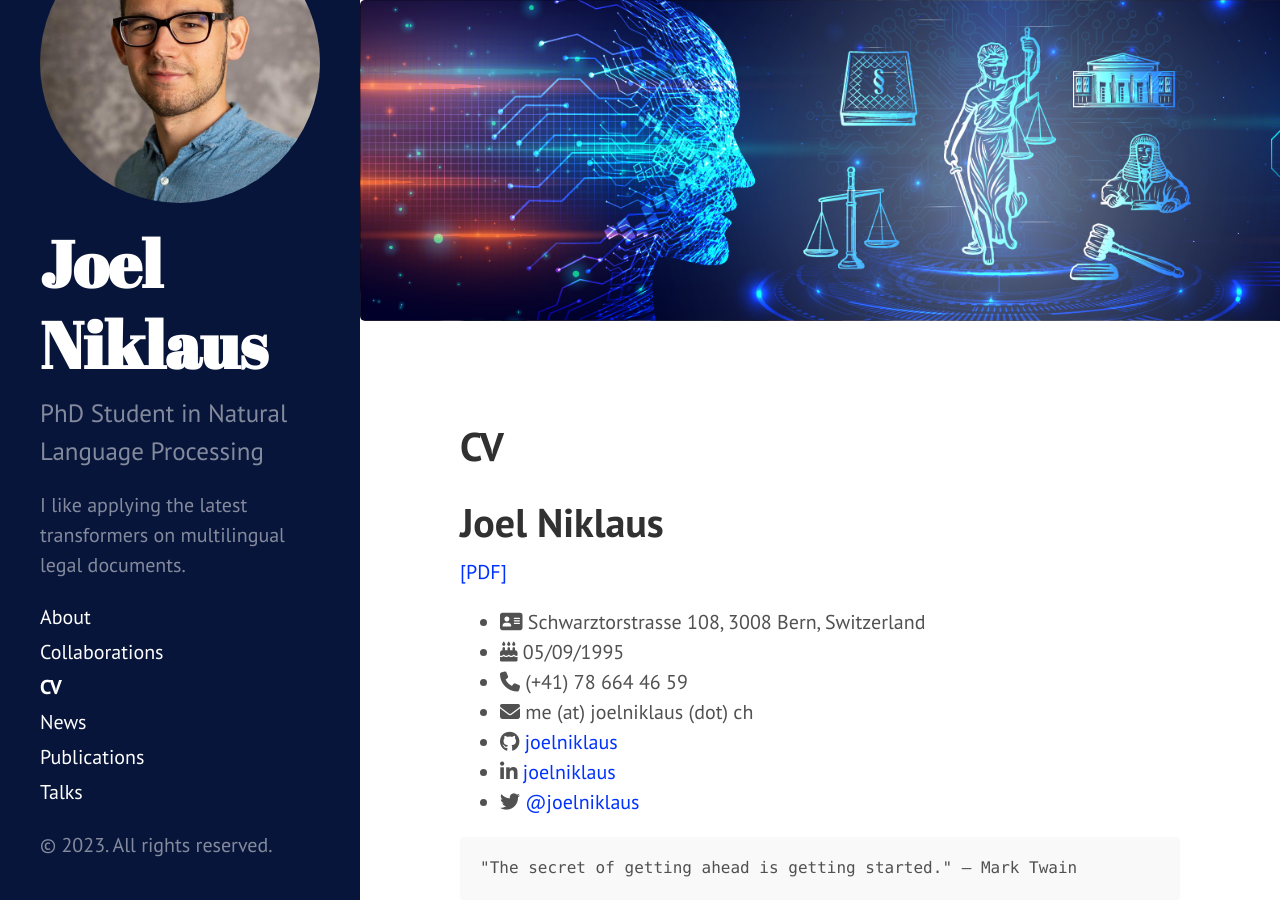
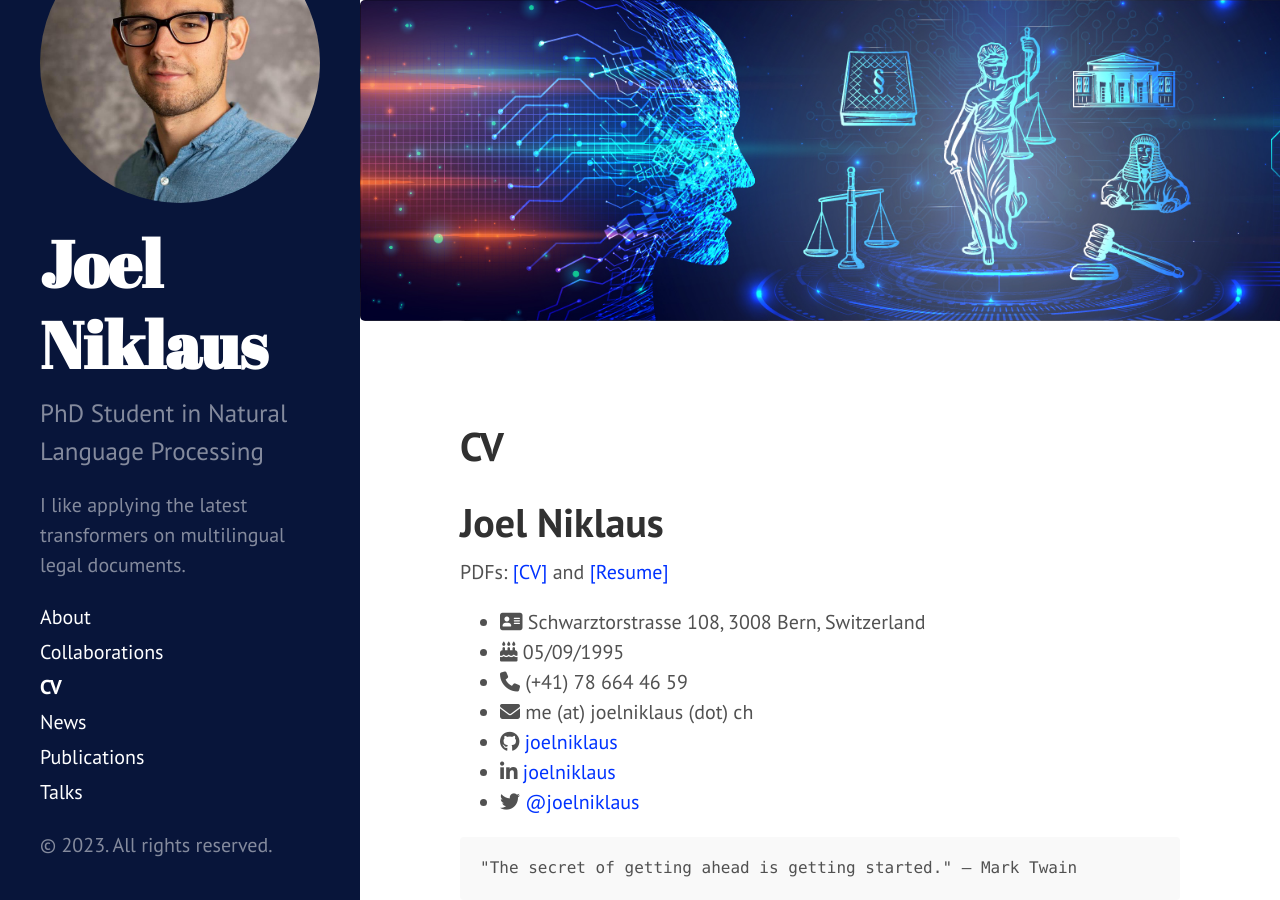
Before and after one commit to JoelNiklaus/joelniklaus.github.io, a Jekyll site: the page built from _pages/cv.md, in a window 1280 px wide and 900 px high. Built offline with Jekyll 4.4.1, drawn with Linux system fonts in a browser that asks for light colours; nearby versions of some CDN libraries; a style sheet for code colours, icons or effects is not loaded.

Commit message:
added resume

```diff
--- a/_pages/cv.md
+++ b/_pages/cv.md
@@ -6,7 +6,7 @@ title: CV
 Joel Niklaus
 ============
 
-[[PDF]](http://joelniklaus.github.io/files/CV.pdf)
+PDFs: [[CV]](http://joelniklaus.github.io/files/CV.pdf) and [[Resume]](http://joelniklaus.github.io/files/Resume.pdf)
 
 <!-- The unordered list immediately after the h1 will be formatted on a single
 line. It is intended to be used for contact details -->
```
Also changed, not shown: 1 other file.
